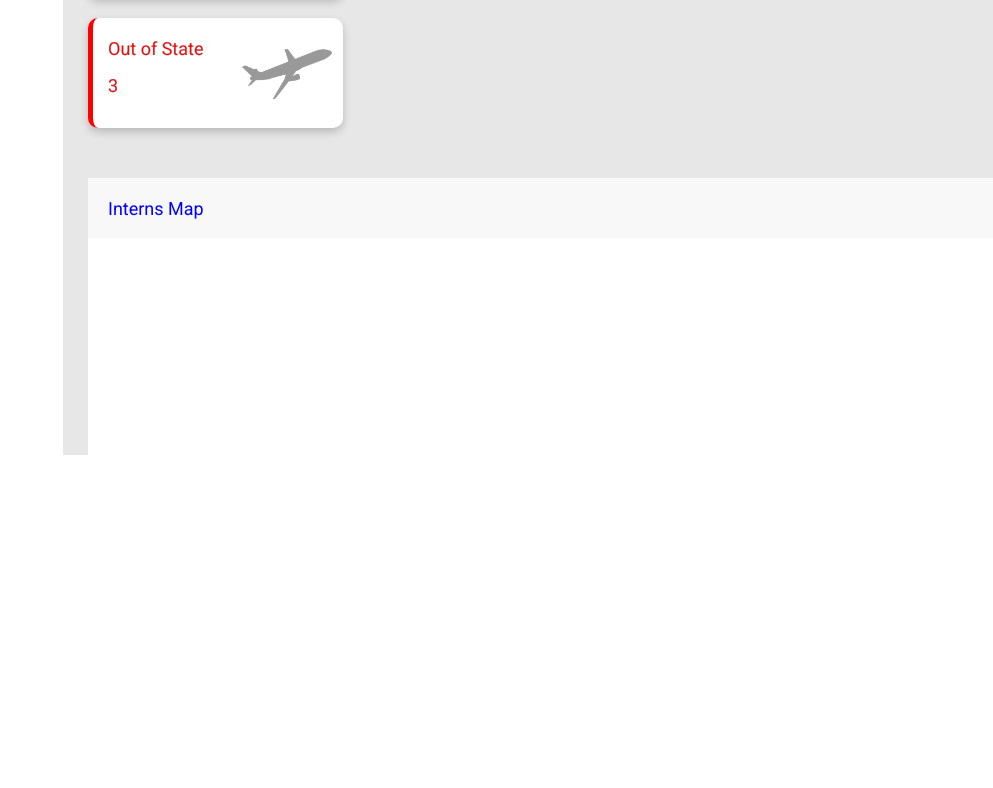
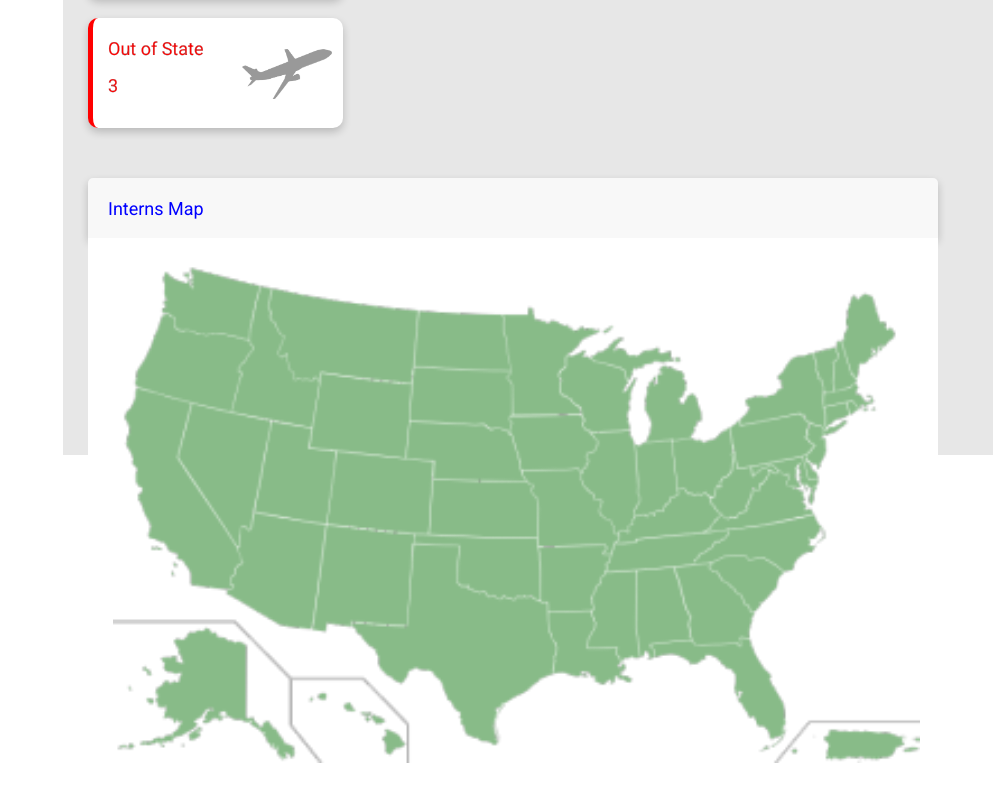
Before and after one commit to JarrenJ/SE-Internship-Management-System, a React (Create React App) app: page /Dashboard in a window 1280 px wide. Shown: the part 545-1333 px from the top of the page, without its empty margins (287-1280 px from the left). Before the commit the page ends 1000 px from the top, so only its background shows below. Built offline with nearby package versions, Linux system fonts and the light colour scheme.

Commit message:
sudo map

```diff
--- a/src/assets/index.js
+++ b/src/assets/index.js
@@ -3,9 +3,11 @@ import Manlogo from './Manlogo.png'
 import Hourglass from './Hourglass.png'
 import airplane from './airplane.png'
 import account from './account.png'
+import map from './map.png'
 
-export { account }
+export { map }
 export { airplane }
 export { Manlogo }
 export { Hourglass }
 export { NWHorizontal2Color }
+export { account }
--- a/src/pages/Dashboard/dashboard.css
+++ b/src/pages/Dashboard/dashboard.css
@@ -170,10 +170,13 @@
     color: Blue;
     background-color: rgb(248, 248, 248);
     padding: 25px;
-    width: 1000px;
+    width: 800px;
     min-width: 150px;
     margin-top: 50px;
     Margin-left: 25px;
+    box-shadow: 0 4px 8px 0 rgba(0,0,0,0.2);
+    border-top-left-radius: 5px;
+    border-top-right-radius: 5px;
 }
 .dashboard__Map_header > p {
     margin-top: -5px;
@@ -184,7 +187,11 @@
     height: 500px;
     background-color: white;
     padding: 25px;
-    width: 1000px;
+    width: 800px;
     min-width: 150px;
     Margin-left: 25px;
 }
+.dashboard__Map > img {
+    height: 500px;
+
+}
--- a/src/pages/Dashboard/dashboard.jsx
+++ b/src/pages/Dashboard/dashboard.jsx
@@ -5,6 +5,7 @@ import { Manlogo } from 'assets'
 import { Hourglass } from 'assets'
 import { airplane } from 'assets'
 import { account } from 'assets'
+import { map } from 'assets'
 
 export function Dashboard() {
     return (
@@ -42,6 +43,7 @@ export function Dashboard() {
                 <p>Interns Map</p>
             </div>
             <div className='dashboard__Map'>
+                <img src={ map } alt='map.png'/>
             </div>
         </div>
 
```
Also changed, not shown: src/assets/map.png (added).
